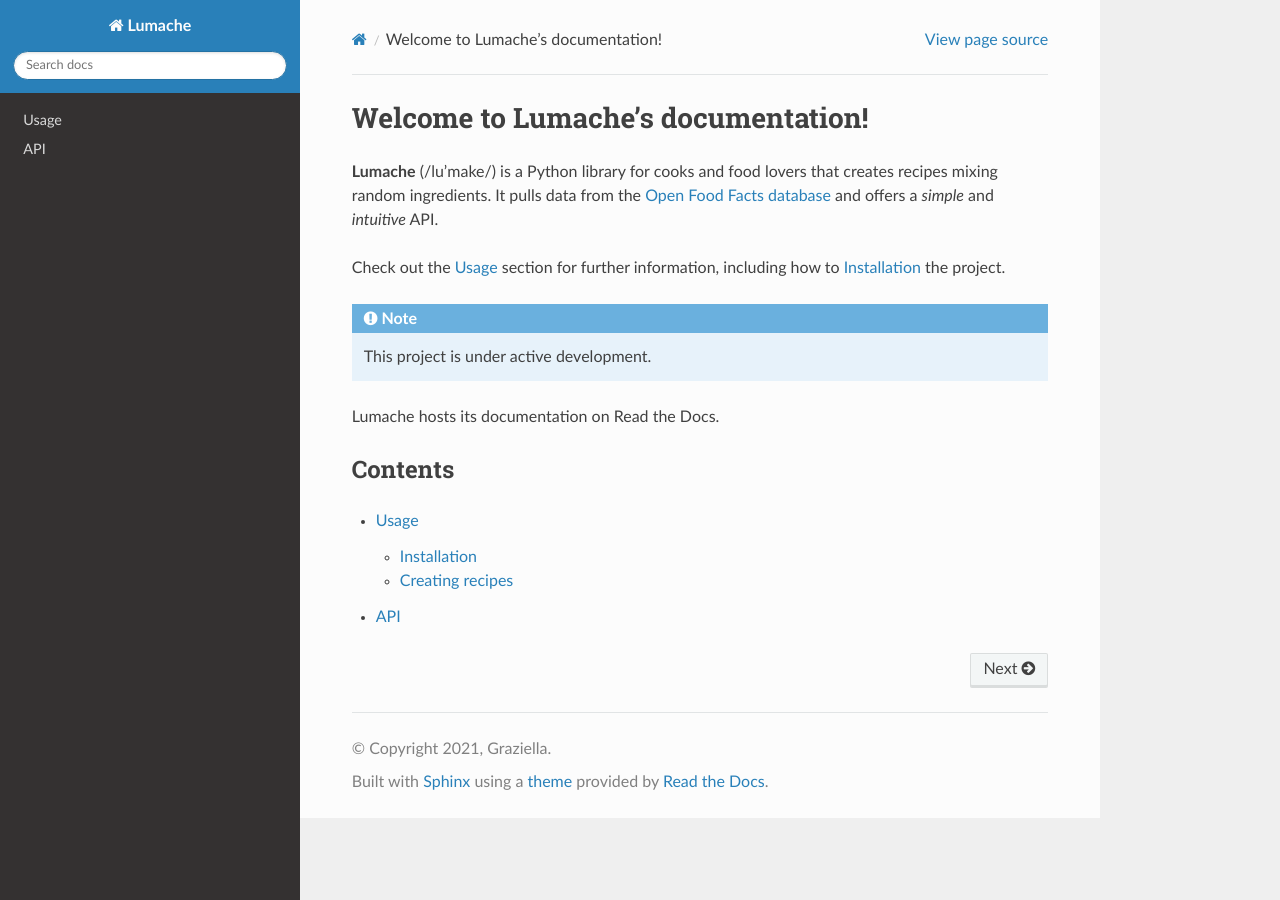
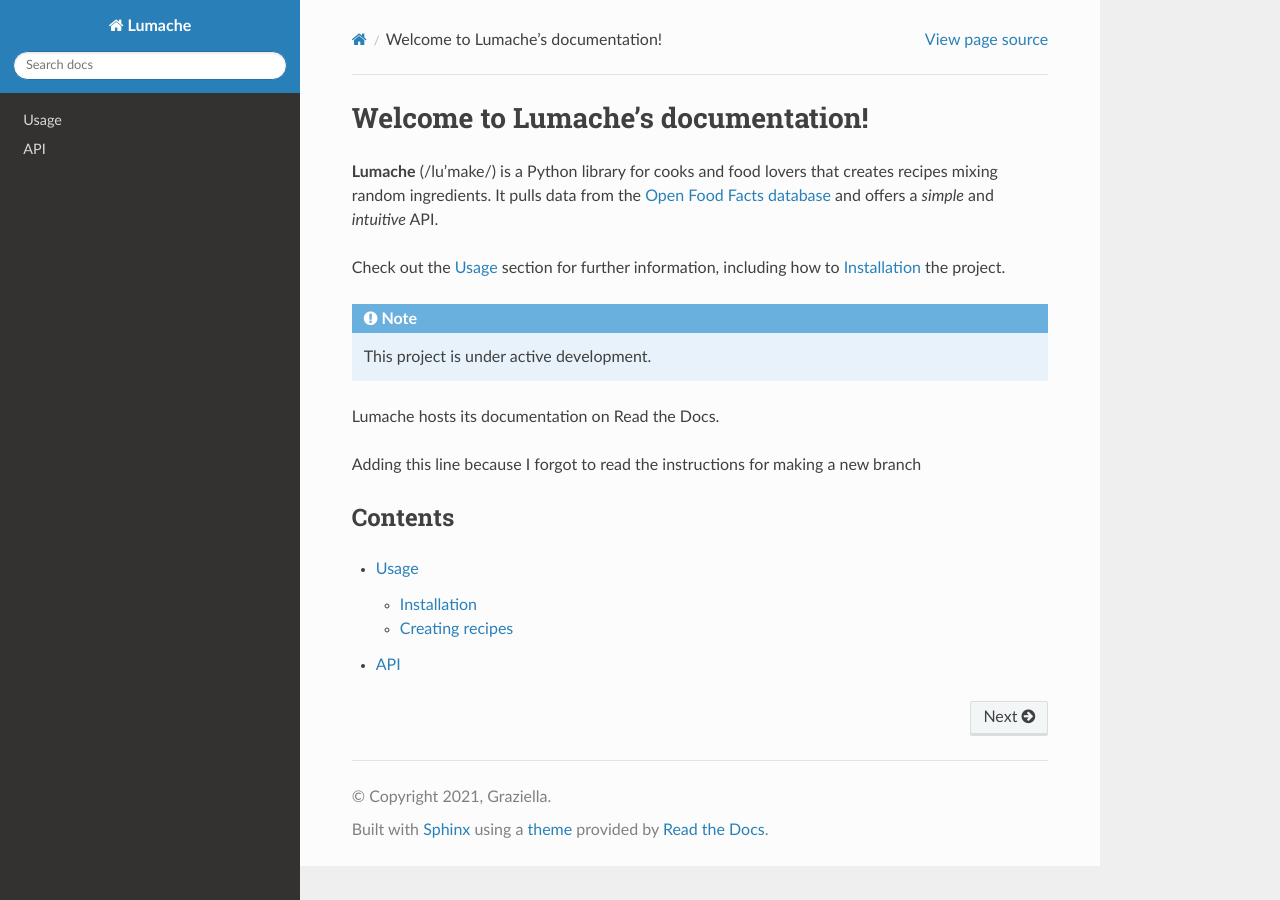
Before and after one commit to petrellaperspective/ReadDocsTesting, a Sphinx documentation site: the page built from docs/source/index.rst, in a window 1280 px wide. Built offline with Sphinx 7.4.7 and the Read the Docs theme 3.1.0, drawn with Linux system fonts in a browser that asks for light colours.

Commit message:
Update index.rst
Added the branch pull request

```diff
--- a/docs/source/index.rst
+++ b/docs/source/index.rst
@@ -15,6 +15,8 @@ how to :ref:`installation` the project.
 
 Lumache hosts its documentation on Read the Docs.
 
+Adding this line because I forgot to read the instructions for making a new branch
+
 Contents
 --------
 
```
